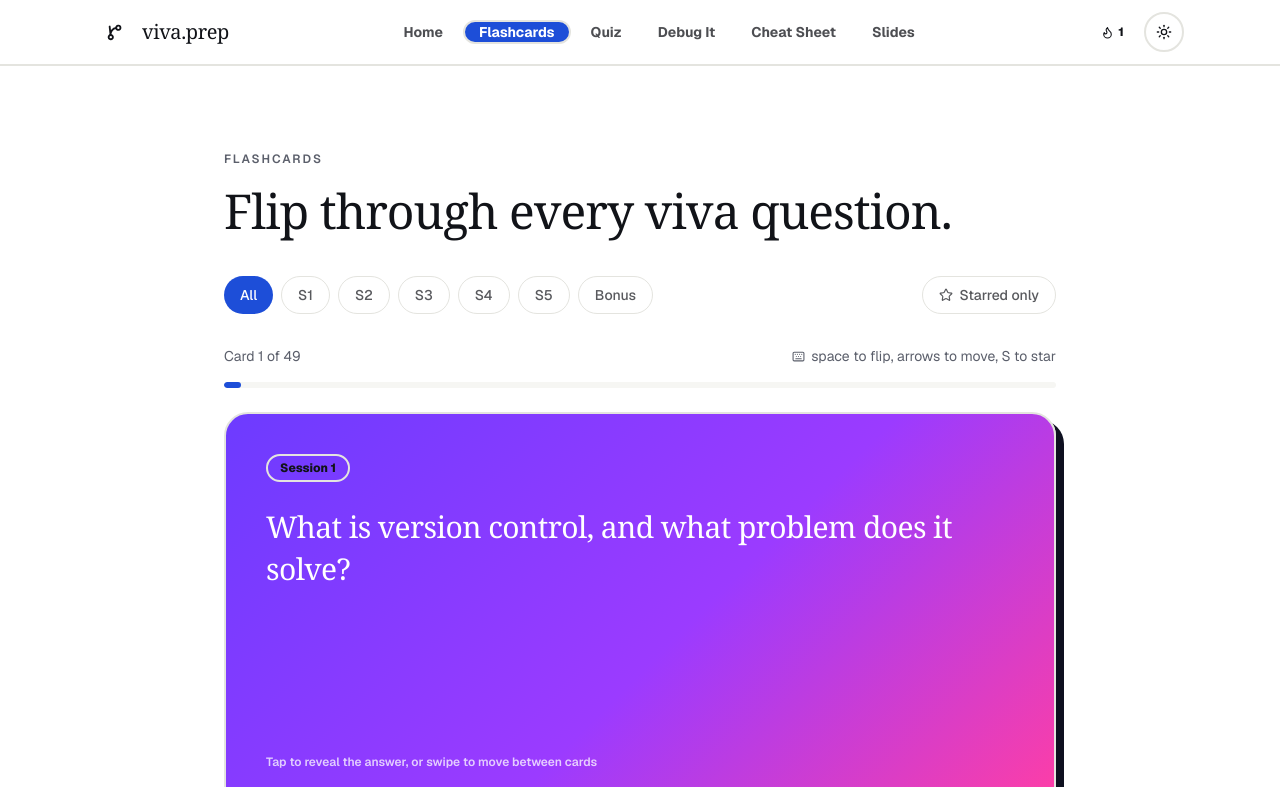
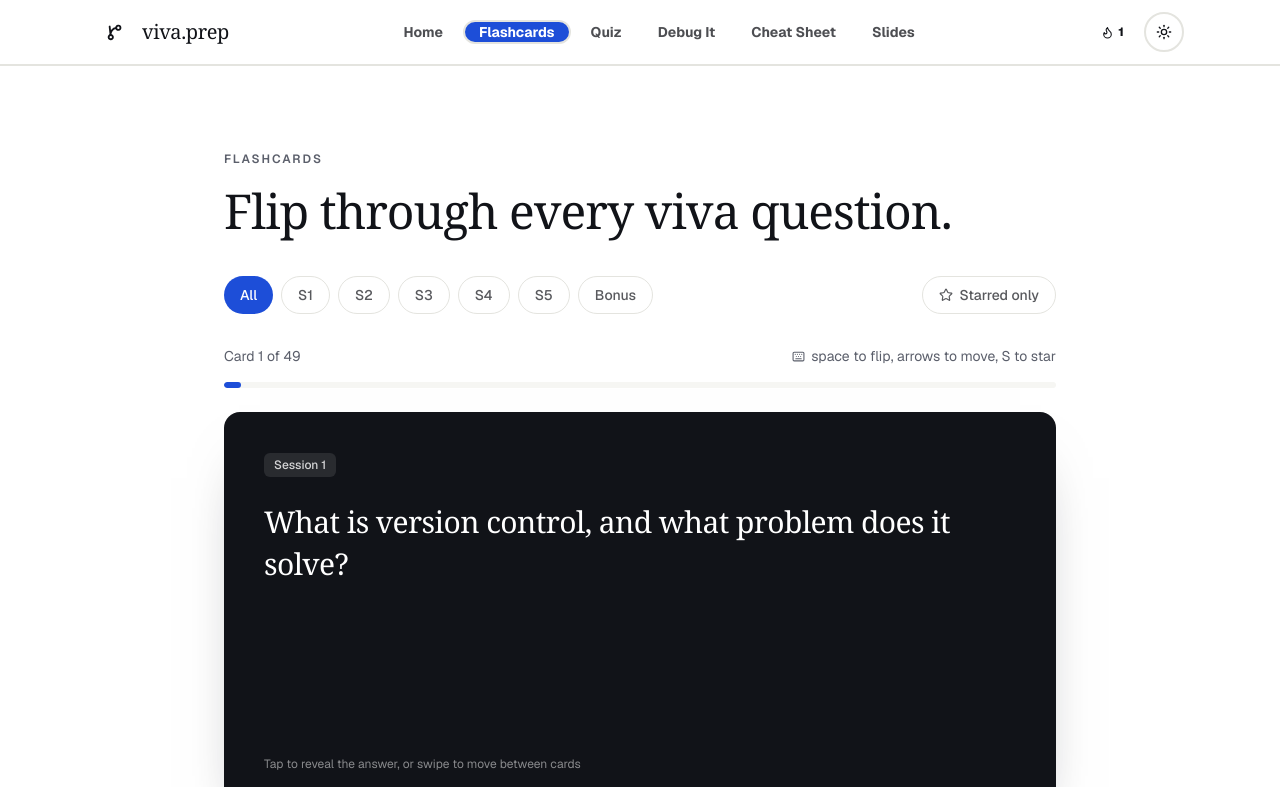
Before and after one commit to Abhirai2006/git-and-GitHub, a Next.js app: page /flashcards in a window 1280 px wide. Shown: the top 787 px of the page. Built offline with nearby package versions, Linux system fonts and the light colour scheme.

Commit message:
Update FlashcardDeck.tsx

```diff
--- a/components/FlashcardDeck.tsx
+++ b/components/FlashcardDeck.tsx
@@ -220,26 +220,26 @@ export default function FlashcardDeck() {
                     onDragEnd={handleDragEnd}
                   >
                     {/* Front */}
-                    <div className="absolute inset-0 card-flip-face rounded-3xl text-white p-8 sm:p-10 flex flex-col justify-between border-[2.5px] border-ink bg-[linear-gradient(135deg,#6d3bff_0%,#9b3bff_55%,#ff3ea5_100%)] shadow-[8px_8px_0_0_#0e1020]">
+                    <div className="absolute inset-0 card-flip-face rounded-2xl text-white p-8 sm:p-10 flex flex-col justify-between bg-ink shadow-[0_30px_60px_-36px_rgba(17,19,24,.6)]">
                       <div>
-                        <span className="inline-block rounded-full bg-pop-sun px-3 py-1 text-xs font-extrabold text-ink border-2 border-ink">
+                        <span className="inline-block rounded-md bg-white/10 px-2.5 py-1 text-xs font-medium text-white/80">
                           {sessionLabels[current.session]}
                         </span>
                         <p className="font-display text-2xl sm:text-3xl font-medium mt-6 leading-snug">
                           {current.question}
                         </p>
                       </div>
-                      <p className="text-xs text-white/75 font-semibold">Tap to reveal the answer, or swipe to move between cards</p>
+                      <p className="text-xs text-white/50">Tap to reveal the answer, or swipe to move between cards</p>
                     </div>
                     {/* Back */}
-                    <div className="absolute inset-0 card-flip-face [transform:rotateY(180deg)] rounded-3xl bg-pop-sun text-ink border-[2.5px] border-ink shadow-[8px_8px_0_0_#0e1020] p-8 sm:p-10 flex flex-col justify-between overflow-y-auto">
+                    <div className="absolute inset-0 card-flip-face [transform:rotateY(180deg)] rounded-2xl bg-background border border-border p-8 sm:p-10 flex flex-col justify-between overflow-y-auto">
                       <div>
-                        <span className="inline-block rounded-full bg-ink px-3 py-1 text-xs font-extrabold text-pop-sun">
+                        <span className="inline-block rounded-md bg-accent-soft px-2.5 py-1 text-xs font-medium text-accent">
                           Answer
                         </span>
-                        <p className="text-lg sm:text-xl mt-6 leading-relaxed font-medium">{current.answer}</p>
+                        <p className="text-lg sm:text-xl mt-6 leading-relaxed">{current.answer}</p>
                       </div>
-                      <p className="text-xs text-ink/70 font-semibold">Tap again to flip back</p>
+                      <p className="text-xs text-muted">Tap again to flip back</p>
                     </div>
                   </motion.div>
                 </div>
```
